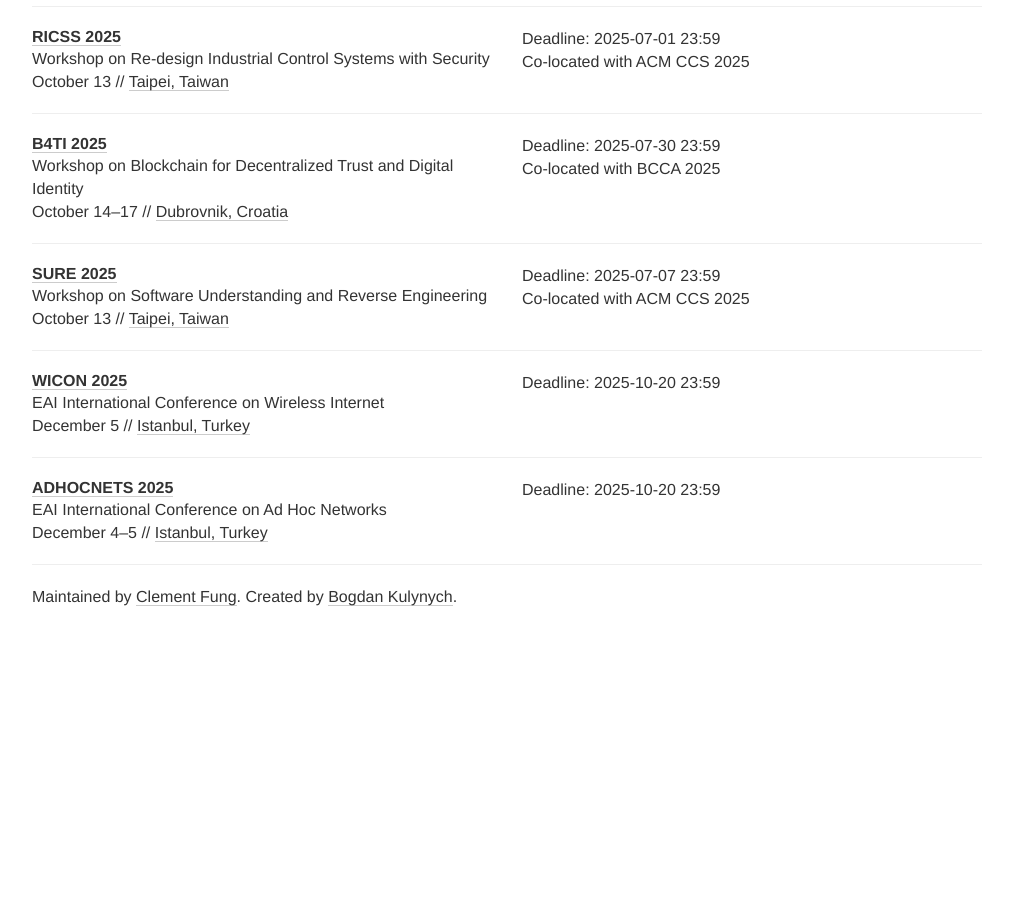
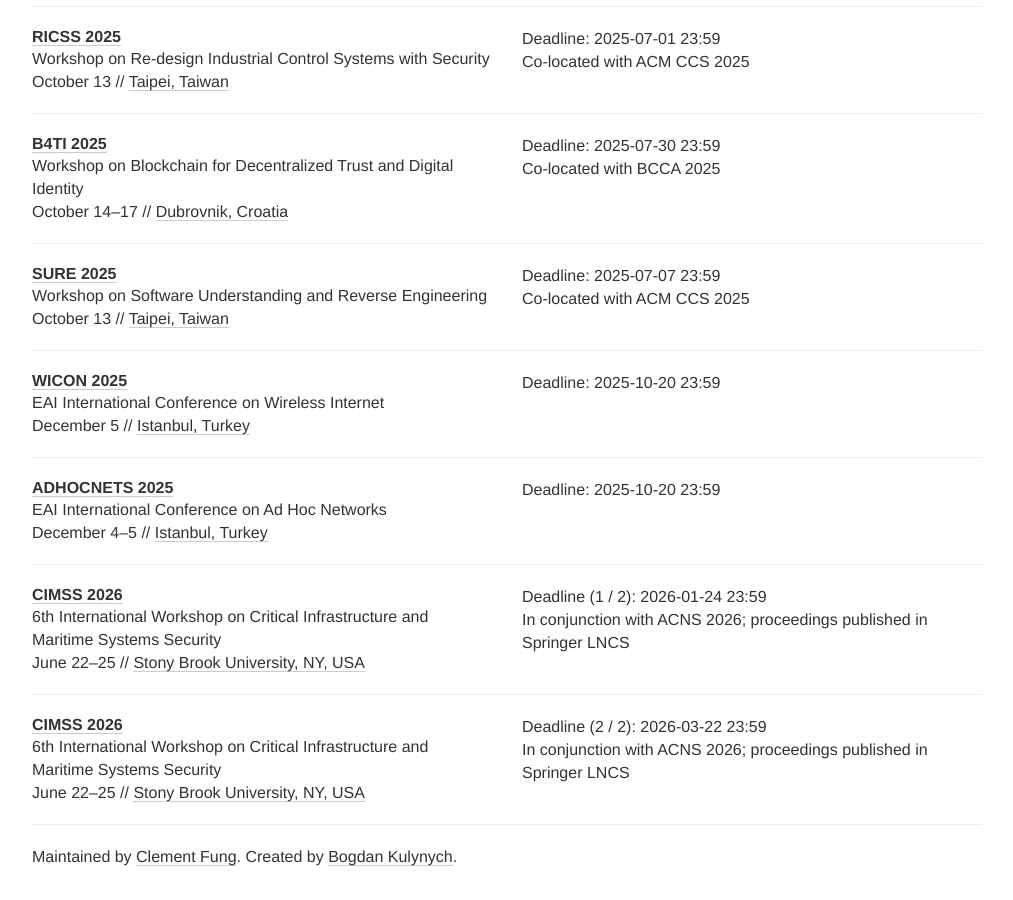
Before and after one commit to sec-deadlines/sec-deadlines.github.io, a Jekyll site: the page built from index.html, in a window 1280 px wide and 900 px high, scrolled down 20203 px. Shown: the whole window, without its empty margins (133-1146 px from the left). Built offline with Jekyll 4.4.1, drawn with Linux system fonts in a browser that asks for light colours; nearby versions of some CDN libraries; comment, search, counter and statistics services are not loaded; before the commit the page ends 20843 px from its top, so only the background shows below that.

Commit message:
Add CIMSS conference details for 2026
Added details for the CIMSS conference including description, year, link, deadlines, timezone, date, place, tags, and comments.

```diff
--- a/_data/conferences.yml
+++ b/_data/conferences.yml
@@ -1474,3 +1474,16 @@
   date: December 4-5
   place: Istanbul, Turkey
   tags: [SEC, CONF]
+
+- name: CIMSS
+  description: 6th International Workshop on Critical Infrastructure and Maritime Systems Security
+  year: 2026
+  link: https://cimss2026.github.io/
+  deadline:
+    - "2026-01-24 23:59"
+    - "2026-03-22 23:59"
+  timezone: Etc/GMT-12
+  date: June 22-25
+  place: Stony Brook University, NY, USA
+  tags: [SEC, CONF]
+  comment: In conjunction with ACNS 2026; proceedings published in Springer LNCS
```
